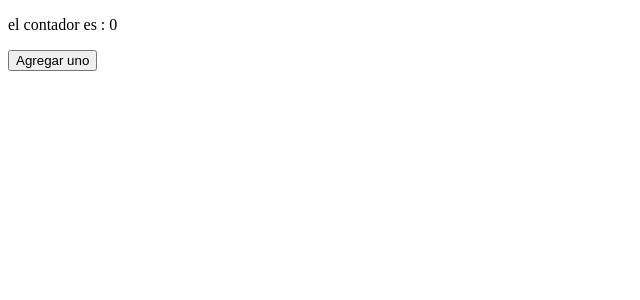
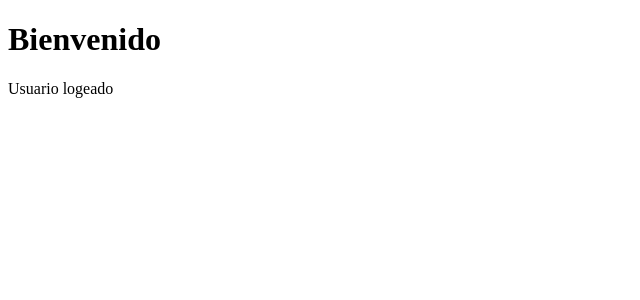
Before and after one commit to javierh2/DH_Course_ReactJS, a React (Vite) app in the folder first-project-react/: page / in a window 1280 px wide. Shown: the top 300 px of the page, without its empty margins (0-640 px from the left). Built offline with nearby package versions, Linux system fonts and the light colour scheme.

Commit message:
condicionales dentro del componente

```diff
--- a/first-project-react/src/ContadorApp.jsx
+++ /dev/null
@@ -1,16 +0,0 @@
-import { useState } from 'react'
-
-export const ContadorApp = ({init}) => {
-    const [counter, setCounter] = useState(init)
-
-    // const handleClick = () =>{
-    //     const num = counter + 1
-    //     setCounter(num)
-    // }
-  return (
-    <>
-        <p>el contador es : {counter}</p>
-        <button onClick={() => setCounter(counter + 1)}>Agregar uno</button>
-    </>
-  )
-}
--- /dev/null
+++ b/first-project-react/src/DashboardApp.jsx
@@ -0,0 +1,26 @@
+import React from 'react'
+
+const UsuarioLogeado = () =>{
+    return(
+        <div>
+            <h1>Bienvenido</h1>
+            <p>Usuario logeado</p>
+        </div>
+    )
+}
+
+const UsuarioNoLogeado = () =>{
+    return(
+        <div>
+            <h1>ADIOS</h1>
+            <p>para ingresar porfavor logearse </p>
+        </div>
+    )
+}
+
+export const DashboardApp = ({isLogged}) => {
+
+    if (isLogged) return <UsuarioLogeado/>
+    else return <UsuarioNoLogeado/>
+
+}
--- a/first-project-react/src/main.jsx
+++ b/first-project-react/src/main.jsx
@@ -1,12 +1,13 @@
 import { StrictMode } from 'react'
 import { createRoot } from 'react-dom/client'
-import { ContadorApp } from './ContadorApp'
+import { DashboardApp } from './DashboardApp'
+
 
 
 
 
 createRoot(document.getElementById('root')).render(
   <StrictMode>
-    <ContadorApp init={0}/>
+    <DashboardApp isLogged={true}/>
   </StrictMode>,
 )
```
